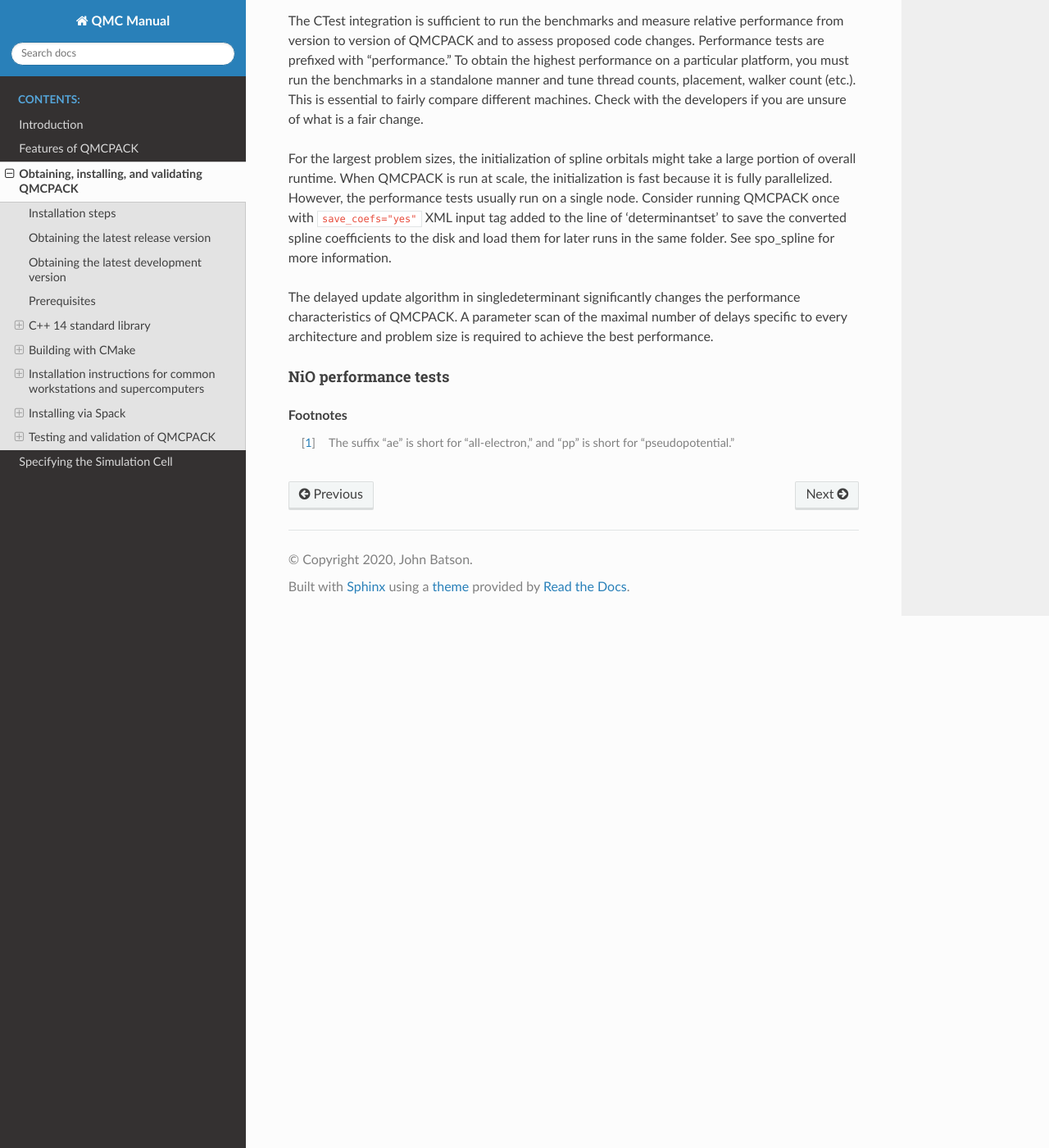
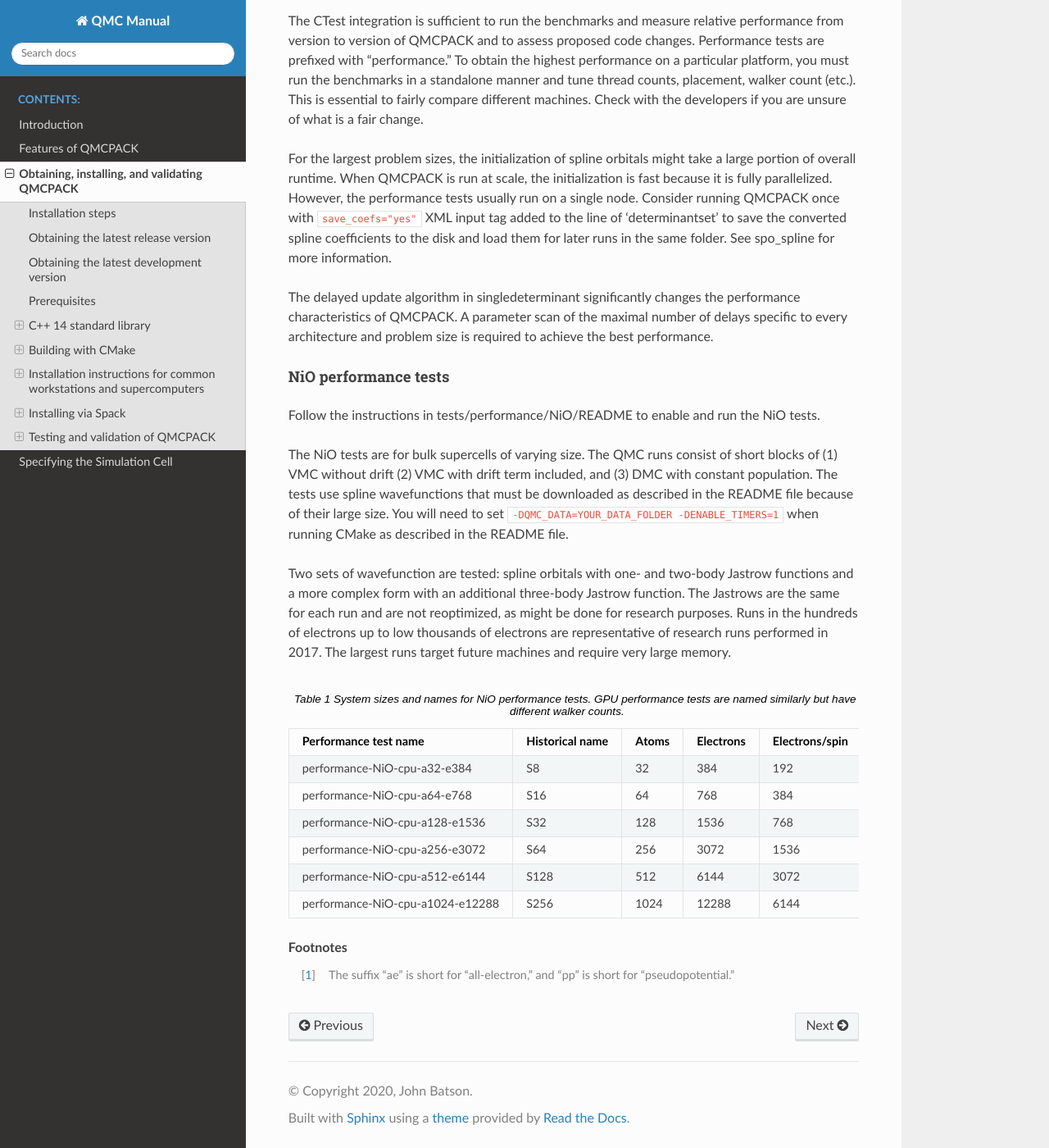
Before and after one commit to jbatson5/QMC-Manual, a Sphinx documentation site: the page built from docs/installation.rst, in a window 1280 px wide and 1400 px high, scrolled down 28824 px. Shown: the whole window at 82% size. Built offline with Sphinx 7.4.7 and the Read the Docs theme 2.0.0, drawn with Linux system fonts in a browser that asks for light colours.

Commit message:
First table to install

```diff
--- a/docs/installation.rst
+++ b/docs/installation.rst
@@ -1635,6 +1635,45 @@ performance.
 NiO performance tests
 ^^^^^^^^^^^^^^^^^^^^^
 
+Follow the instructions in tests/performance/NiO/README to
+enable and run the NiO tests.
+
+The NiO tests are for bulk supercells of varying size. The QMC runs consist of short blocks of (1) VMC
+without drift (2) VMC with drift term included, and (3) DMC with
+constant population. The tests use spline wavefunctions that must be
+downloaded as described in the README file because of their large size. You
+will need to set ``-DQMC_DATA=YOUR_DATA_FOLDER -DENABLE_TIMERS=1``
+when running CMake as
+described in the README file.
+
+Two sets of wavefunction are tested: spline orbitals with one- and
+two-body Jastrow functions and a more complex form with an additional
+three-body Jastrow function. The Jastrows are the same for each run
+and are not reoptimized, as might be done for research purposes.  Runs
+in the hundreds of electrons up to low thousands of electrons are representative of
+research runs performed in 2017. The largest runs target
+future machines and require very large memory.
+
+.. table:: System sizes and names for NiO performance tests. GPU performance
+    tests are named similarly but have different walker counts.
+
+
+  +----------------------------------+------------------+-------+------------+----------------+
+  | Performance test name            | Historical name  | Atoms | Electrons  | Electrons/spin |
+  +==================================+==================+=======+============+================+
+  | performance-NiO-cpu-a32-e384     | S8               | 32    | 384        | 192            |
+  +----------------------------------+------------------+-------+------------+----------------+
+  | performance-NiO-cpu-a64-e768     | S16              | 64    | 768        | 384            |
+  +----------------------------------+------------------+-------+------------+----------------+
+  | performance-NiO-cpu-a128-e1536   | S32              | 128   | 1536       | 768            |
+  +----------------------------------+------------------+-------+------------+----------------+
+  | performance-NiO-cpu-a256-e3072   | S64              | 256   | 3072       | 1536           |
+  +----------------------------------+------------------+-------+------------+----------------+
+  | performance-NiO-cpu-a512-e6144   | S128             | 512   | 6144       | 3072           |
+  +----------------------------------+------------------+-------+------------+----------------+
+  | performance-NiO-cpu-a1024-e12288 | S256             | 1024  | 12288      | 6144           |
+  +----------------------------------+------------------+-------+------------+----------------+
+
 
 
 .. rubric:: Footnotes
```
Also changed, not shown: 5 other files.
